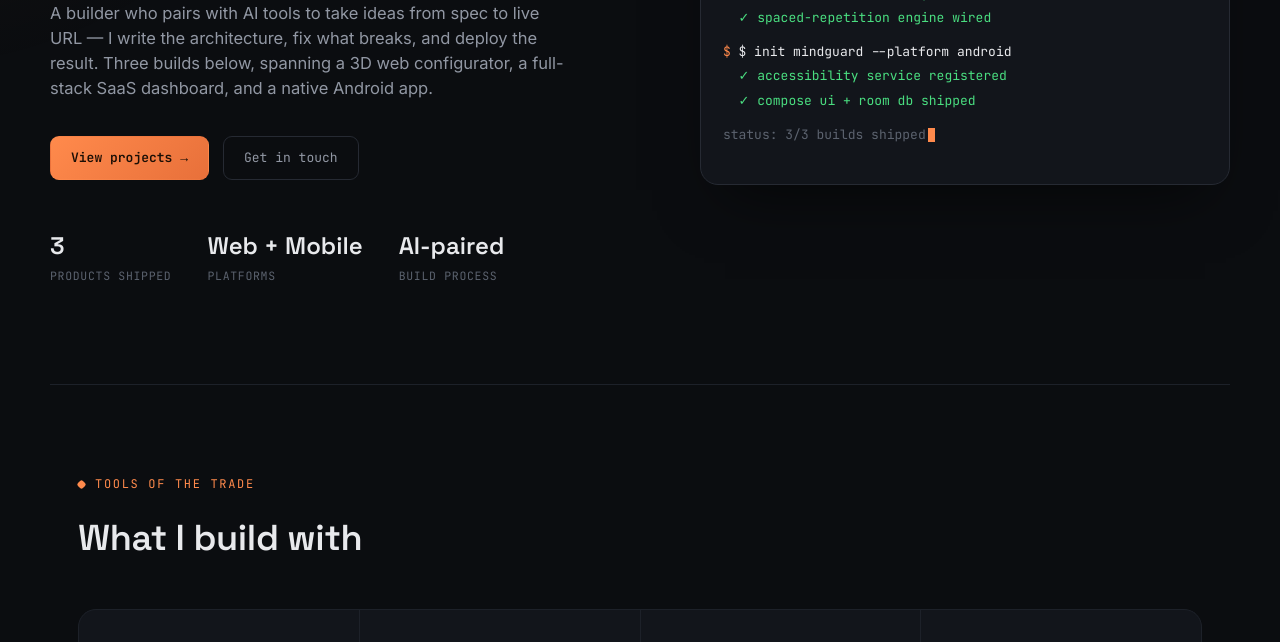
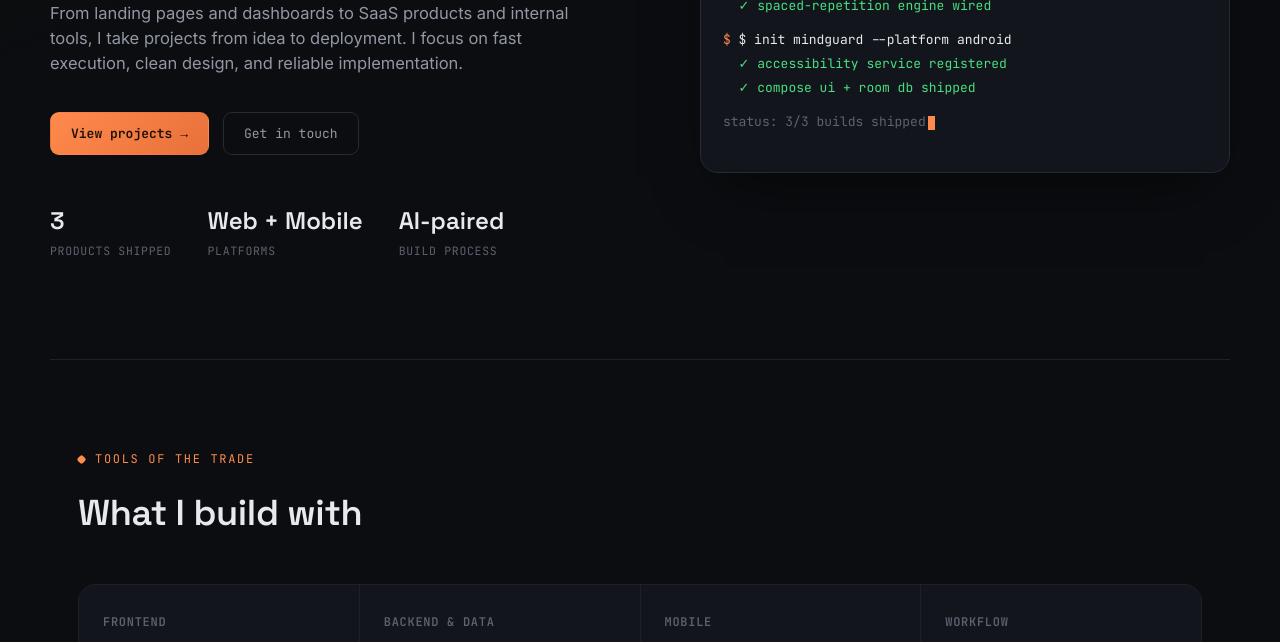
Before and after one commit to huzaifaNotFound/huzaifa_xyz, a website: page public/index.html in a window 1280 px wide. Shown: the part 458-1100 px from the top of the page. Drawn offline with Linux system fonts and the light colour scheme.

Commit message:
Update hero section description in index.html

```diff
--- a/public/index.html
+++ b/public/index.html
@@ -443,7 +443,8 @@
     <div>
       <div class="eyebrow">build status — active</div>
       <h1>I build websites, web apps,<br>and custom software for <em>businesses</em>.</h1>
-      <p class="lead">A builder who pairs with AI tools to take ideas from spec to live URL — I write the architecture, fix what breaks, and deploy the result. Three builds below, spanning a 3D web configurator, a full-stack SaaS dashboard, and a native Android app.</p>
+      <p class="lead">From landing pages and dashboards to SaaS products and internal tools, I take projects from idea to deployment. I focus on fast execution, clean design, and reliable implementation.
+</p>
       <div class="hero-ctas">
         <a href="#projects" class="btn btn--primary">View projects →</a>
         <a href="#contact" class="btn btn--ghost">Get in touch</a>
```
